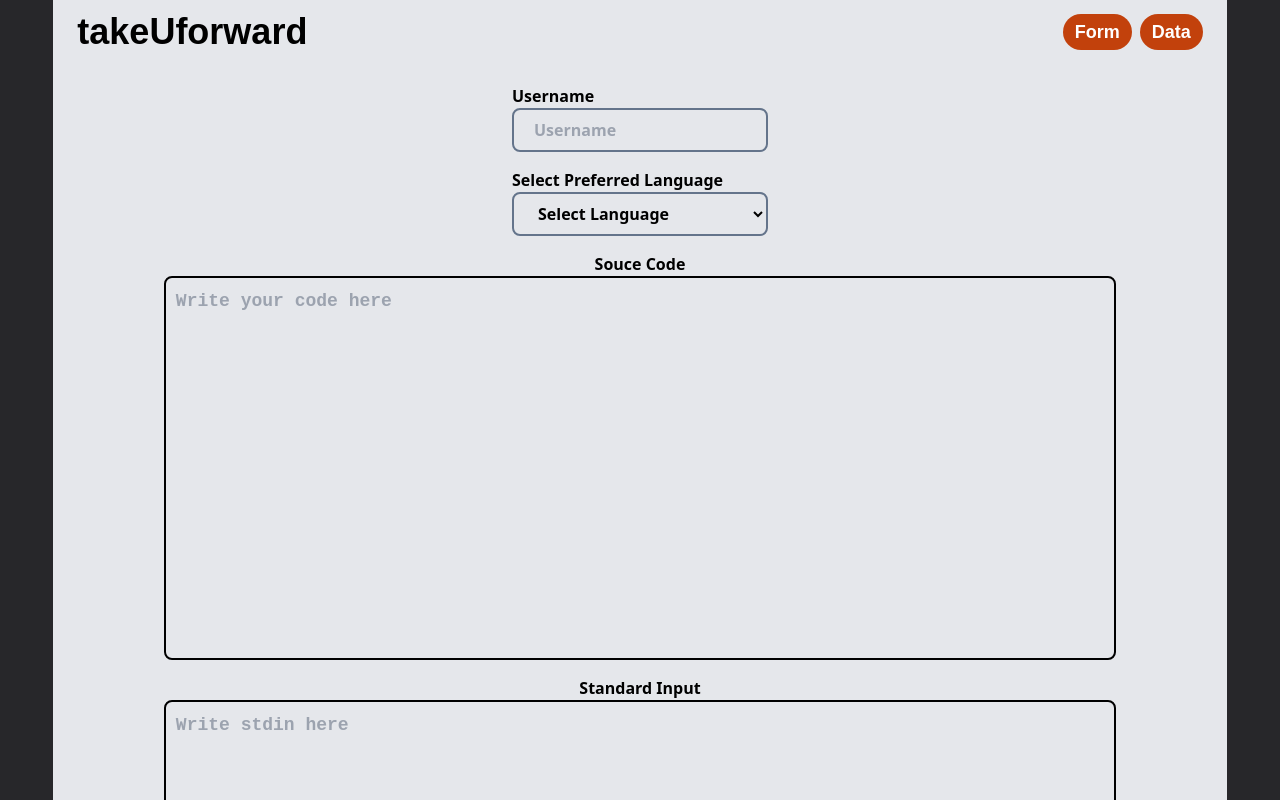
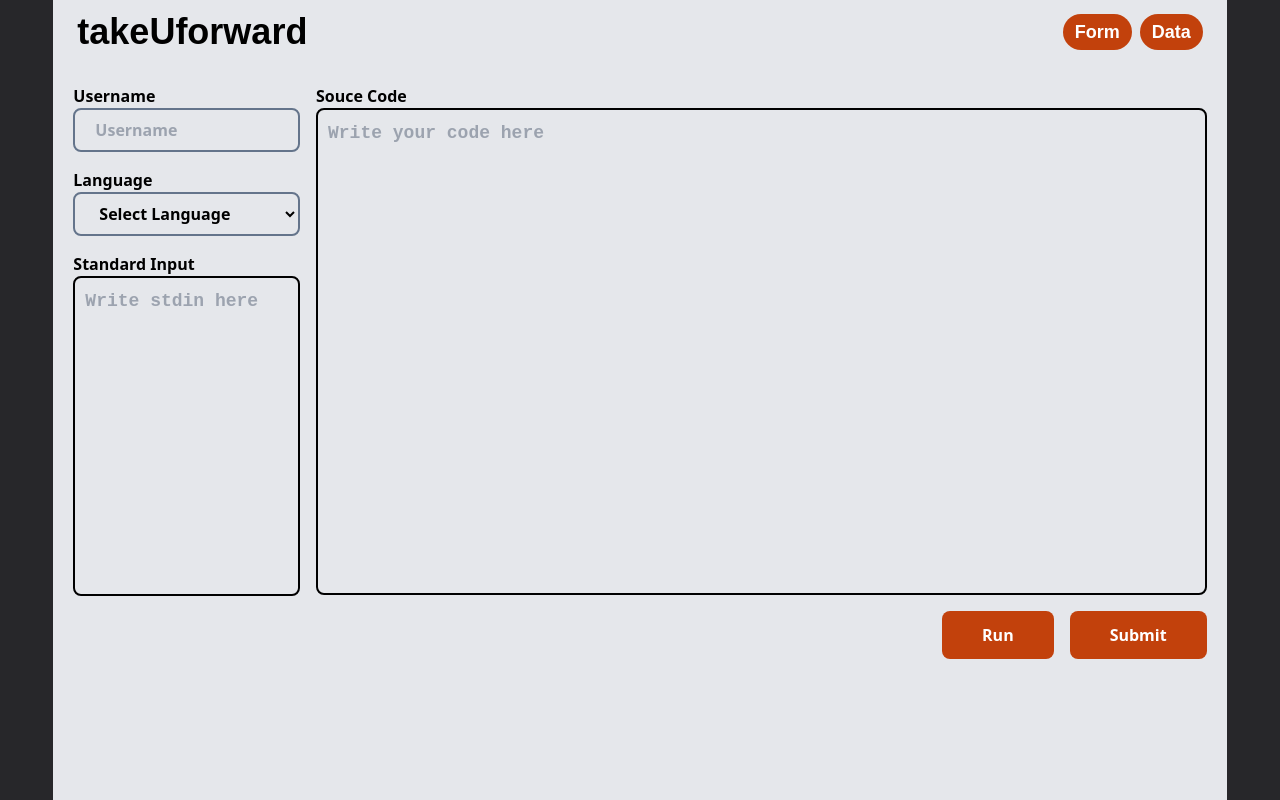
Before and after one commit to AreYouKhush/tuf, a React (Vite) app in the folder client/: page / in a window 1280 px wide. Shown: the top 800 px of the page. Built offline with nearby package versions, Linux system fonts and the light colour scheme; a web font is replaced by a local one.

Commit message:
client/form

```diff
--- a/client/package.json
+++ b/client/package.json
@@ -10,8 +10,10 @@
     "preview": "vite preview"
   },
   "dependencies": {
+    "@monaco-editor/react": "^4.6.0",
     "axios": "^1.6.8",
     "formik": "^2.4.5",
+    "monaco-editor": "^0.47.0",
     "prismjs": "^1.29.0",
     "react": "^18.2.0",
     "react-dom": "^18.2.0",
--- a/client/src/components/pages/CustomForm.jsx
+++ b/client/src/components/pages/CustomForm.jsx
@@ -30,38 +30,45 @@
         onSubmit={onSubmit}
       >
         {({ isSubmitting }) => (
-          <Form className="flex flex-col gap-4 font-semibold items-center">
+          <Form className="flex flex-col sm:flex-row gap-4 font-semibold">
+            <div className="flex flex-col gap-4 sm:w-1/5">
               <CustomInput
                 label="Username"
                 name="username"
                 type="text"
                 placeholder="Username"
               />
-            <CustomDropdown label="Select Preferred Language" name="language">
+              <CustomDropdown label="Language" name="language">
                 <option value="">Select Language</option>
                 <option value="C++">C++</option>
                 <option value="Java">Java</option>
                 <option value="Python">Python</option>
                 <option value="JavaScript">JavaScript</option>
               </CustomDropdown>
-            <div className="flex justify-center items-center flex-col w-11/12">
+              <div className="flex flex-col">
                 <CustomTextArea
-                className="flex-1 w-11/12 min-h-96 border-solid border-2 border-black rounded-lg"
+                  className="flex-1 sm:min-h-80 border-solid border-2 border-black rounded-lg"
+                  label="Standard Input"
+                  name="stdin"
+                  type="text"
+                  placeholder="Write stdin here"
+                ></CustomTextArea>
+              </div>
+            </div>
+            <div className="flex sm:w-4/5 flex-col items-end gap-4">
+              <div className="flex flex-col w-full">
+                <CustomTextArea
+                  className="flex-1 min-h-[30.45rem] border-solid border-2 border-black rounded-lg"
                   label="Souce Code"
                   name="source"
                   type="text"
                   placeholder="Write your code here"
                 ></CustomTextArea>
               </div>
-            <div className="flex justify-center items-center flex-col w-11/12">
-              <CustomTextArea
-                className="flex-1 w-11/12 min-h-52 border-solid border-2 border-black rounded-lg"
-                label="Standard Input"
-                name="stdin"
-                type="text"
-                placeholder="Write stdin here"
-              ></CustomTextArea>
-            </div>
+              <div className="flex gap-4">
+                <button className="rounded-lg text-white bg-orange-700 px-10 py-3 hover:opacity-85">
+                  Run
+                </button>
                 <button
                   type="submit"
                   disabled={isSubmitting}
@@ -73,6 +80,8 @@
                 >
                   Submit
                 </button>
+              </div>
+            </div>
           </Form>
         )}
       </Formik>
--- a/client/src/components/ui/CustomDropdown.jsx
+++ b/client/src/components/ui/CustomDropdown.jsx
@@ -12,8 +12,8 @@
         <select
           className={
             meta.touched && meta.error
-              ? "border-2 border-red-600 w-64 px-5 py-2 rounded-lg bg-gray-200"
-              : "px-5 py-2 rounded-lg border-2 w-64 border-slate-500 bg-gray-200"
+              ? "border-2 border-red-600 px-5 py-2 rounded-lg bg-gray-200"
+              : "px-5 py-2 rounded-lg border-2 border-slate-500 bg-gray-200"
           }
           {...field}
           {...props}
--- a/client/src/components/ui/CustomInput.jsx
+++ b/client/src/components/ui/CustomInput.jsx
@@ -14,8 +14,8 @@
           {...props}
           className={
             meta.touched && meta.error
-              ? "border-2 border-red-600 w-64 px-5 py-2 rounded-lg bg-gray-200"
-              : "px-5 py-2 rounded-lg border-2 w-64 border-slate-500 bg-gray-200"
+              ? "border-2 border-red-600 px-5 py-2 rounded-lg bg-gray-200"
+              : "px-5 py-2 rounded-lg border-2 border-slate-500 bg-gray-200"
           }
         />
         {meta.error && meta.touched && (
--- /dev/null
+++ b/client/src/components/ui/TextEditor.jsx
@@ -0,0 +1,25 @@
+import React, { useState } from "react";
+import { Editor } from "@monaco-editor/react";
+import { useField } from "formik";
+
+const TextEditor = ({ label, code, setCode, ...props }) => {
+  const [field, meta] = useField(props);
+
+  return (
+    <>
+      <label htmlFor={props.id || props.name}>{label}</label>
+      <Editor
+        defaultValue=""
+        value={code}
+        onChange={(e) => setCode(e.target.value)}
+        {...field}
+        {...props}
+      />
+      {meta.touched && meta.error ? (
+        <div className="error text-xs text-red-400 text-end">{meta.error}</div>
+      ) : null}
+    </>
+  );
+};
+
+export default TextEditor;
```
Also changed, not shown: 1 other file (tests, documents, lock files or other folders). Lines whose indentation alone changed are shown as unchanged.
